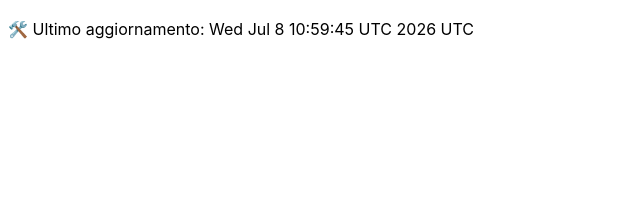
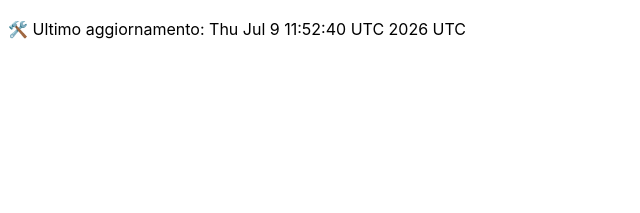
Before and after one commit to DanteTrb/DanteTrb.github.io, a Jekyll site: the page built from badges.md, in a window 1280 px wide. Shown: the top 213 px of the page, without its empty margins (0-640 px from the left). Built offline with Jekyll 4.4.1, drawn with Linux system fonts in a browser that asks for light colours; our own code applies the rules of GitHub Pages for plain Markdown files.

Commit message:
🛠️ Aggiornamento automatico badge

```diff
--- a/badges.md
+++ b/badges.md
@@ -1 +1 @@
-🛠️ Ultimo aggiornamento: Wed Jul  8 10:59:45 UTC 2026 UTC
+🛠️ Ultimo aggiornamento: Thu Jul  9 11:52:40 UTC 2026 UTC
```
